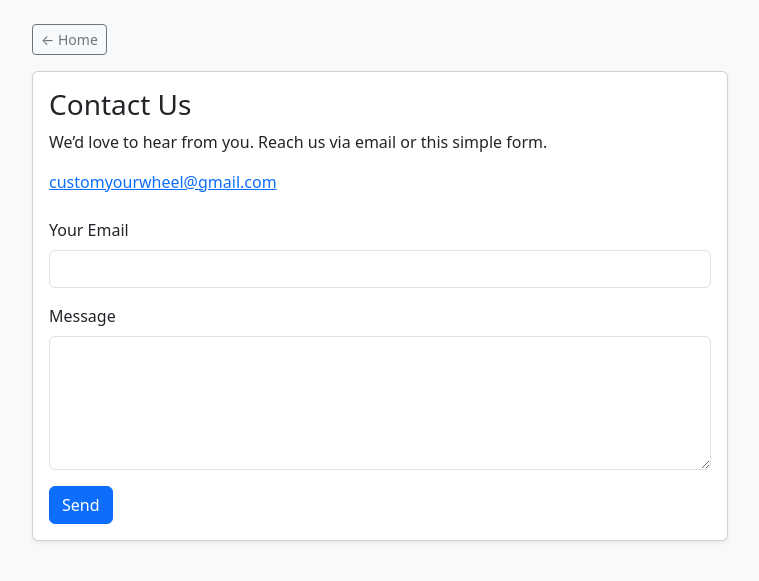
After one commit to nrgamesdevelopment/customyourspin, a Django app: page /ads/contact/ in a window 1280 px wide. The commit adds this page. Shown: the top 581 px of the page, without its empty margins (260-1019 px from the left). Run offline with Django 5.2, Linux system fonts and the light colour scheme.

Commit message:
good to go

```diff
--- a/ads/templates/blog/base.html
+++ b/ads/templates/blog/base.html
@@ -11,7 +11,7 @@
     <link href="https://cdn.jsdelivr.net/npm/bootstrap@5.3.3/dist/css/bootstrap.min.css" rel="stylesheet">
     <script src="https://cdn.jsdelivr.net/npm/bootstrap@5.3.3/dist/js/bootstrap.bundle.min.js" defer></script>
     <style>
-      body{background:#f5f6ff}
+      body{background:#f5f6ff;font-size:16px}
       .cyw-header{background:linear-gradient(90deg,#c471ed,#6a82fb);color:#fff;border-radius:16px}
       .cyw-logo{height:38px;width:38px;border-radius:8px;margin-right:.5rem}
       .post{background:#fff;border-radius:16px;padding:1.25rem;box-shadow:0 10px 30px rgba(31,38,135,.12)}
@@ -29,7 +29,9 @@
       </div>
       <div>
         <a class="btn btn-light btn-sm me-2" href="/">Spin Wheel</a>
-        <a class="btn btn-outline-light btn-sm" href="/ads/blog/">Blog Home</a>
+        <a class="btn btn-outline-light btn-sm me-2" href="/ads/blog/">Blog Home</a>
+        <a class="btn btn-outline-light btn-sm me-2" href="/ads/contact/">Contact</a>
+        <a class="btn btn-outline-light btn-sm" href="/ads/terms/">Terms</a>
       </div>
     </div>
 
--- a/ads/templates/blog/index.html
+++ b/ads/templates/blog/index.html
@@ -1,7 +1,7 @@
 {% extends "blog/base.html" %}
 {% block content %}
 <article class="post">
-  <h2>Latest Guides and Ideas</h2>
+  <h1>Latest Guides and Ideas</h1>
   <p>Explore ways to use our free spin wheel generator for classrooms, creators, giveaways and more. Every article is written to be helpful, original, and ad‑friendly.</p>
   <hr>
   <ul>
--- /dev/null
+++ b/ads/templates/contact.html
@@ -0,0 +1,35 @@
+{% load static %}
+<!DOCTYPE html>
+<html lang="en">
+<head>
+  <meta charset="utf-8">
+  <meta name="viewport" content="width=device-width, initial-scale=1">
+  <title>Contact Us | Custom Your Spin</title>
+  <link href="https://cdn.jsdelivr.net/npm/bootstrap@5.3.3/dist/css/bootstrap.min.css" rel="stylesheet">
+  <style> body{font-size:16px} </style>
+</head>
+<body class="bg-light">
+  <div class="container py-4" style="max-width:720px;">
+    <nav class="mb-3"><a href="/" class="btn btn-sm btn-outline-secondary">← Home</a></nav>
+    <div class="card shadow-sm">
+      <div class="card-body">
+        <h1 class="h3">Contact Us</h1>
+        <p class="mb-3">We’d love to hear from you. Reach us via email or this simple form.</p>
+        <p class="mb-4"><i class="bi bi-envelope"></i> <a href="mailto:customyourwheel@gmail.com">customyourwheel@gmail.com</a></p>
+        <form method="post">
+          {% csrf_token %}
+          <div class="mb-3">
+            <label class="form-label">Your Email</label>
+            <input type="email" name="email" class="form-control" required>
+          </div>
+          <div class="mb-3">
+            <label class="form-label">Message</label>
+            <textarea name="message" class="form-control" rows="5" required></textarea>
+          </div>
+          <button type="submit" class="btn btn-primary">Send</button>
+        </form>
+      </div>
+    </div>
+  </div>
+</body>
+</html>
--- a/ads/urls.py
+++ b/ads/urls.py
@@ -1,5 +1,5 @@
 from django.urls import path
-from .views import latest_ad, all_ads, blog_index, blog_article, test_static
+from .views import latest_ad, all_ads, blog_index, blog_article, test_static, terms, contact
 
 urlpatterns = [
     path('latest/', latest_ad, name='latest_ad'),
@@ -7,6 +7,9 @@ urlpatterns = [
     # Blog
     path('blog/', blog_index, name='blog_index'),
     path('blog/<slug:slug>/', blog_article, name='blog_article'),
+    # Legal & Contact
+    path('terms/', terms, name='terms'),
+    path('contact/', contact, name='contact'),
     # Test static files
     path('test-static/', test_static, name='test_static'),
 ]
--- a/ads/views.py
+++ b/ads/views.py
@@ -123,3 +123,10 @@ def blog_article(request, slug: str):
 def test_static(request):
     """Test view to check if static files are being served correctly"""
     return render(request, 'test_static.html')
+
+# -------- Legal & Contact --------
+def terms(request):
+    return render(request, 'terms.html')
+
+def contact(request):
+    return render(request, 'contact.html')
```
Also changed, not shown: ads/templates/home.html (+9 -4 lines), ads/templates/terms.html (added, +30 -0 lines).
